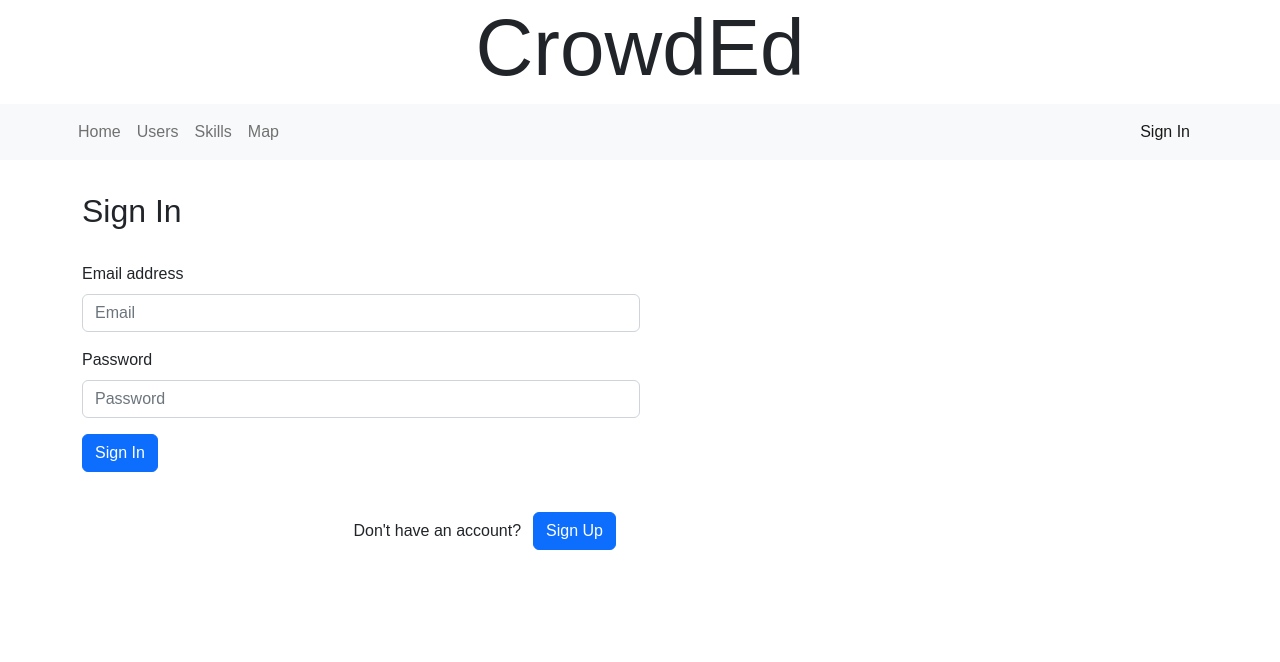
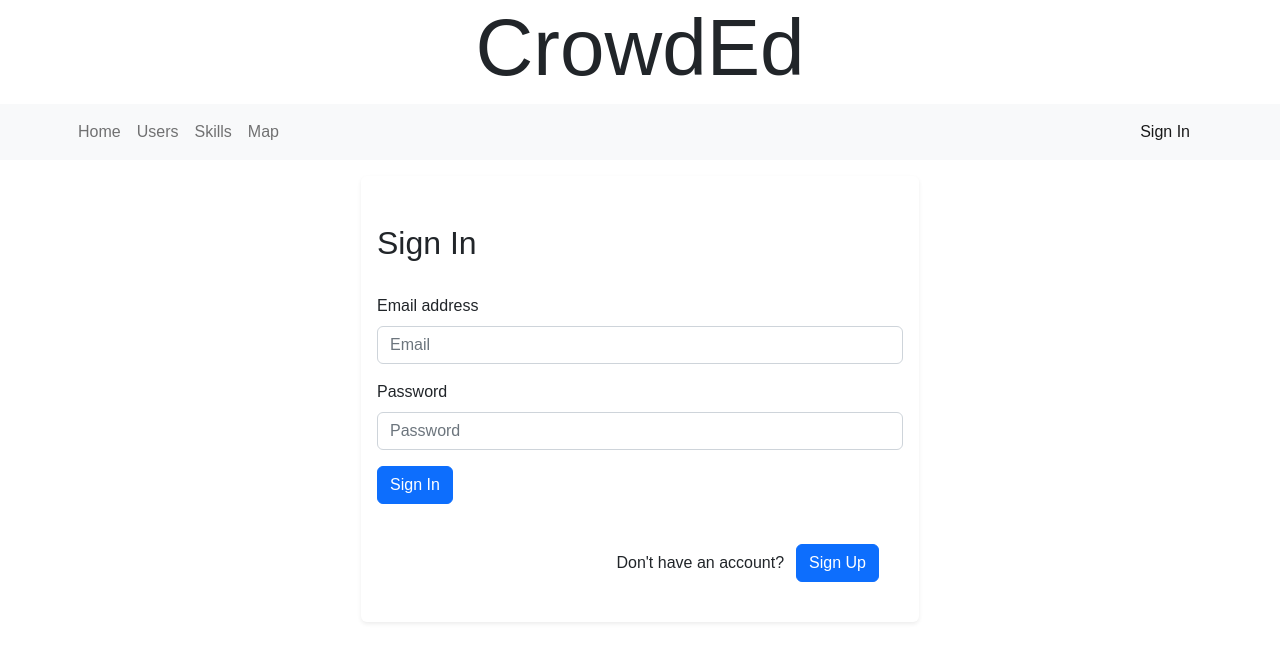
Before and after one commit to tinsights/CrowdEd, a React (Create React App) app in the folder frontend/: page /signin in a window 1280 px wide. Shown: the top 662 px of the page. Built offline with nearby package versions, Linux system fonts and the light colour scheme; no server answers.

Commit message:
styling: rounded borders

```diff
--- a/frontend/src/pages/UserSignIn.js
+++ b/frontend/src/pages/UserSignIn.js
@@ -37,7 +37,7 @@ export default function UserSignIn({ isLoggedIn, handleLogin }) {
   return (
     <>
       <div className="container">
-        <div className="w-50 mt-3">
+        <div className="w-50 mt-3 mx-auto p-3 shadow-sm rounded">
           <h2>Sign In</h2>
           <form
             method="POST"
```
